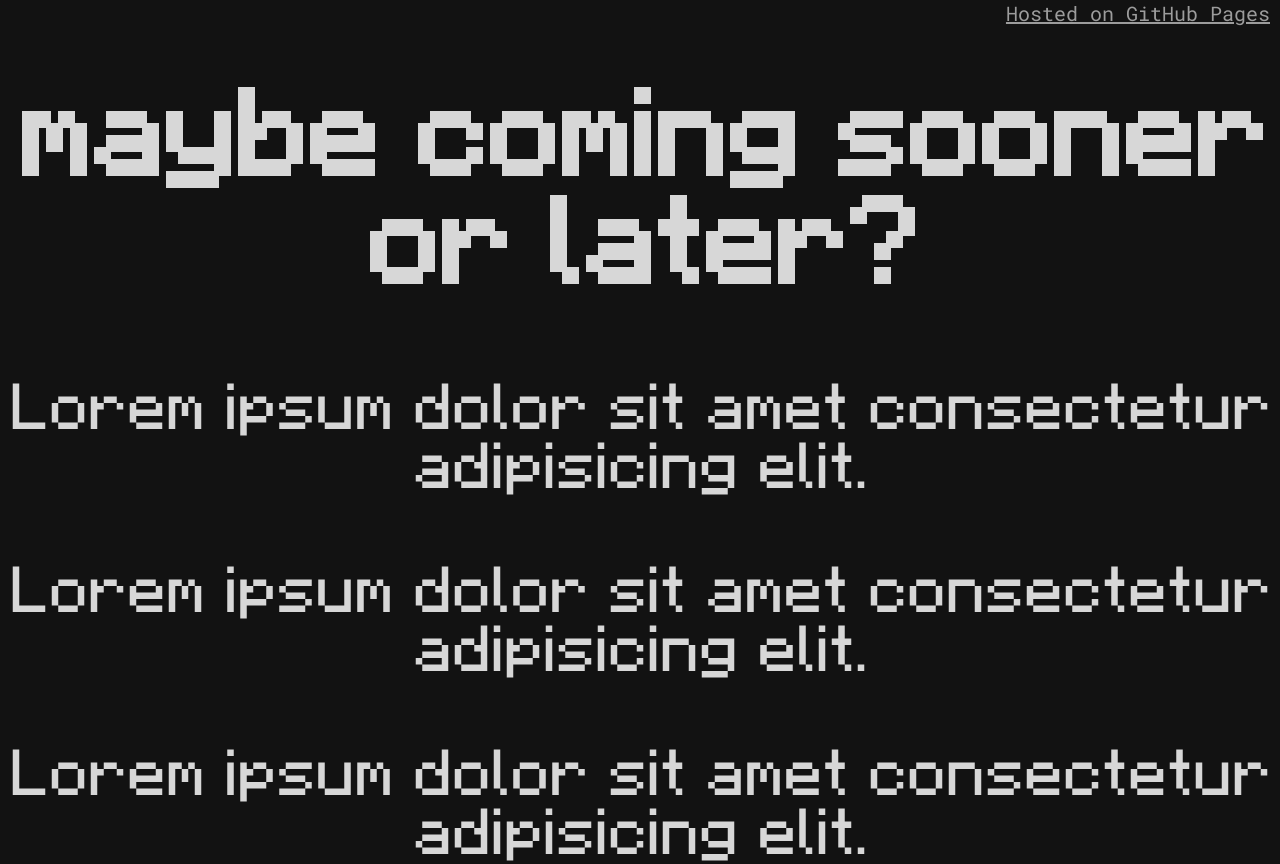
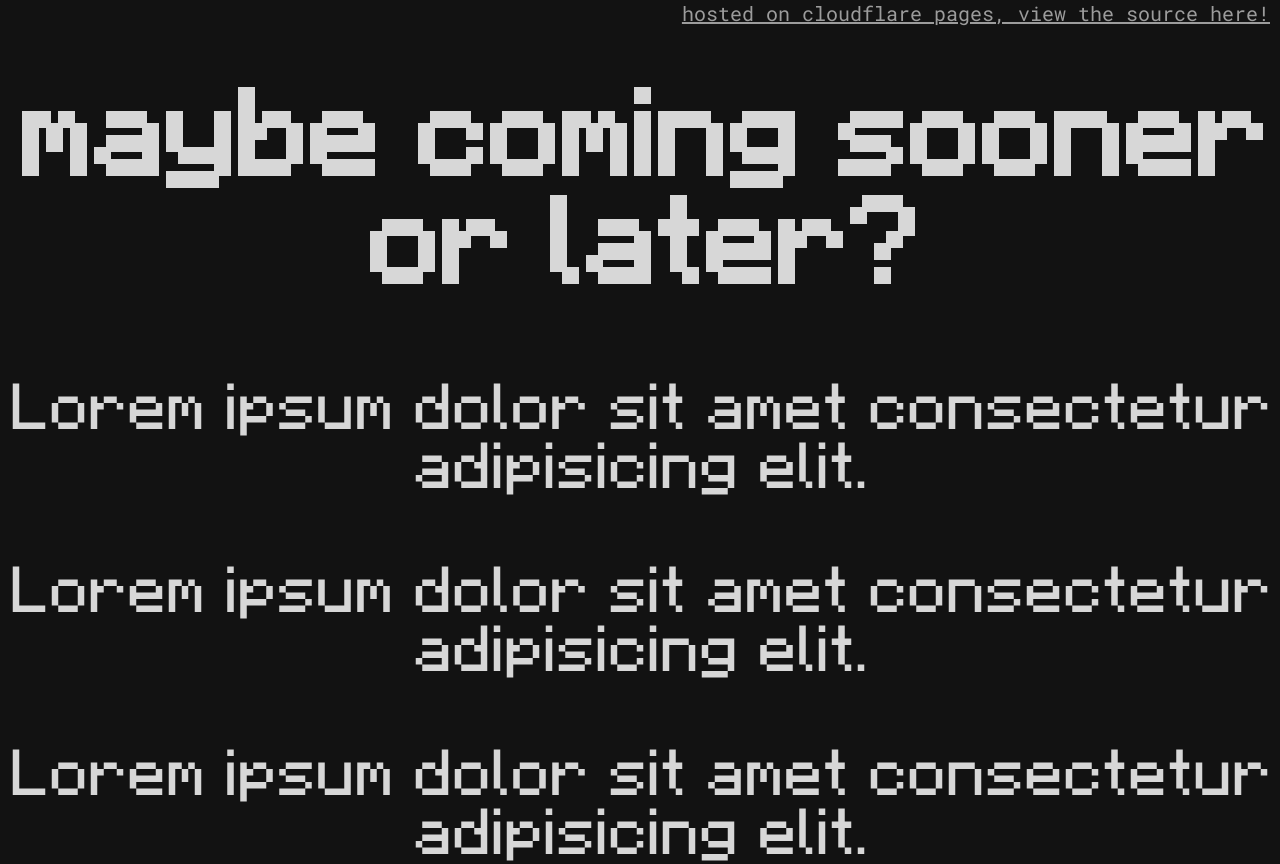
Before and after one commit to minimiscus/website, a plain HTML site: page index.html in a window 1280 px wide. Shown: the top 864 px of the page. Drawn offline with Linux system fonts and the light colour scheme.

Commit message:
update host text

```diff
--- a/index.html
+++ b/index.html
@@ -16,8 +16,8 @@
   </head>
   <body>
     <h1></h1>
-    <a href="https://github.com/minimiscus/minimiscus.github.io"
-      >Hosted on GitHub Pages</a
+    <a href="https://github.com/minimiscus/website"
+      >hosted on cloudflare pages, view the source here!</a
     >
     <p>Lorem ipsum dolor sit amet consectetur adipisicing elit.</p>
     <p>Lorem ipsum dolor sit amet consectetur adipisicing elit.</p>
```
